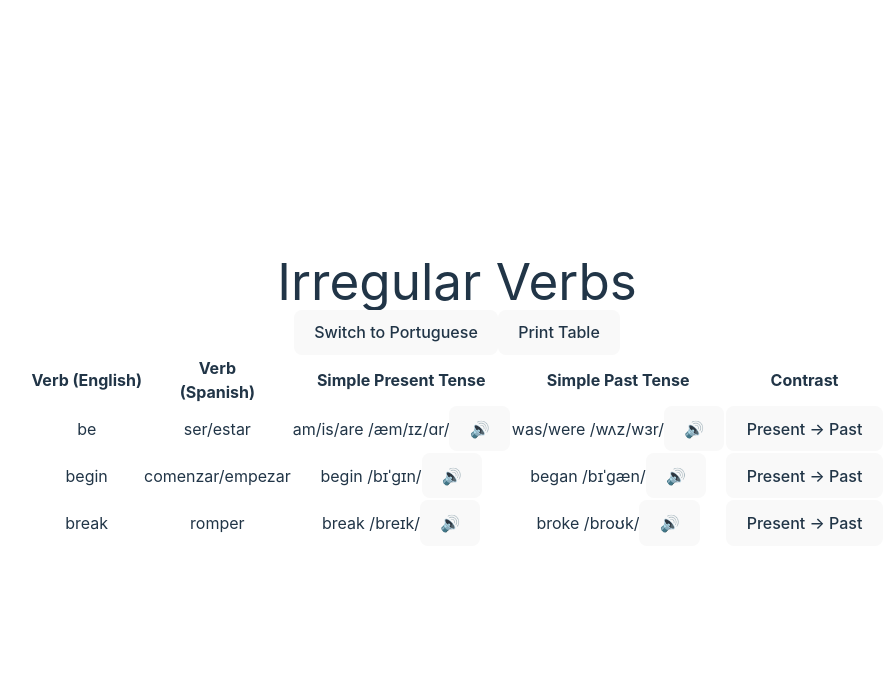
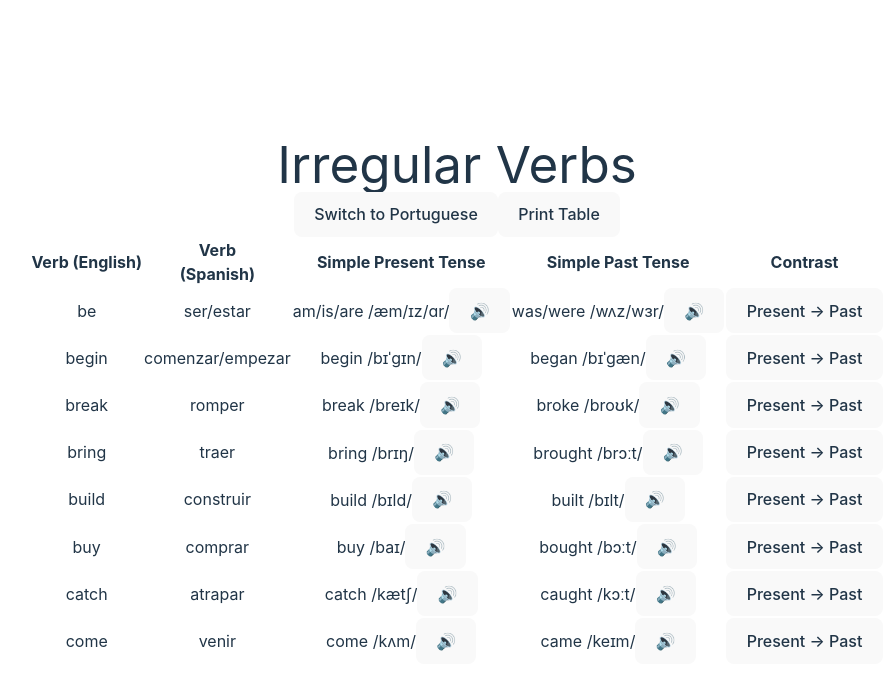
Before and after one commit to Kleinster2/irregular-verbs-table, a React (Vite) app: page / in a window 1280 px wide. Shown: the top 690 px of the page, without its empty margins (183-1077 px from the left). Built offline with nearby package versions, Linux system fonts and the light colour scheme.

Commit message:
Assistant checkpoint: Add more verb entries to the data array
Assistant generated file changes:
- src/components/IrregularVerbsTable.jsx: Add more verb entries

---

User prompt:

It is only showing a few rows

```diff
--- a/src/components/IrregularVerbsTable.jsx
+++ b/src/components/IrregularVerbsTable.jsx
@@ -23,6 +23,41 @@ const data = [
     portuguese: "quebrar",
     present: "break\n/breɪk/",
     past: "broke\n/broʊk/"
+  },
+  {
+    english: "bring",
+    spanish: "traer",
+    portuguese: "trazer",
+    present: "bring\n/brɪŋ/",
+    past: "brought\n/brɔːt/"
+  },
+  {
+    english: "build",
+    spanish: "construir",
+    portuguese: "construir",
+    present: "build\n/bɪld/",
+    past: "built\n/bɪlt/"
+  },
+  {
+    english: "buy",
+    spanish: "comprar",
+    portuguese: "comprar",
+    present: "buy\n/baɪ/",
+    past: "bought\n/bɔːt/"
+  },
+  {
+    english: "catch",
+    spanish: "atrapar",
+    portuguese: "pegar",
+    present: "catch\n/kætʃ/",
+    past: "caught\n/kɔːt/"
+  },
+  {
+    english: "come",
+    spanish: "venir",
+    portuguese: "vir",
+    present: "come\n/kʌm/",
+    past: "came\n/keɪm/"
   }
 ];
 
```
